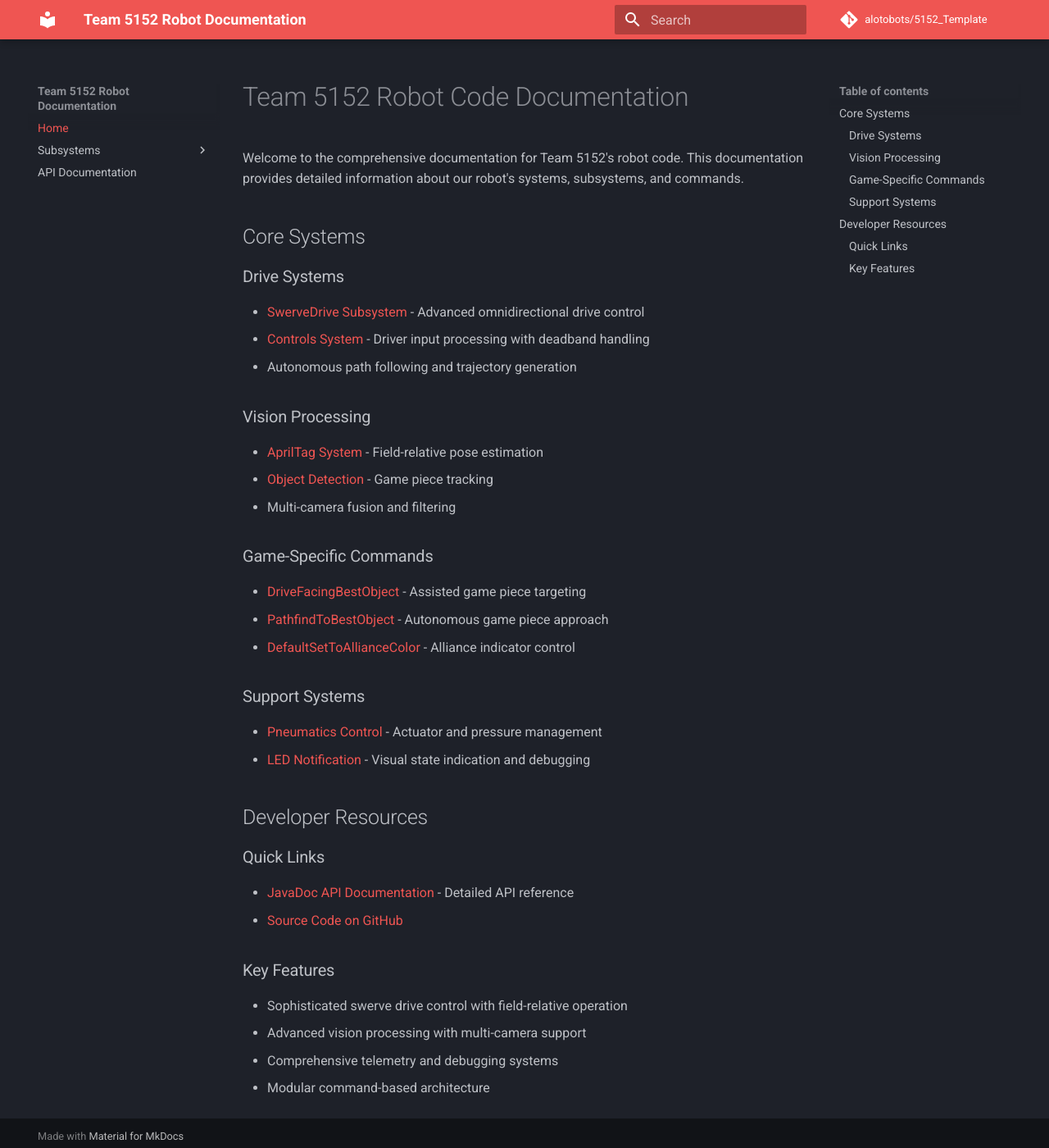
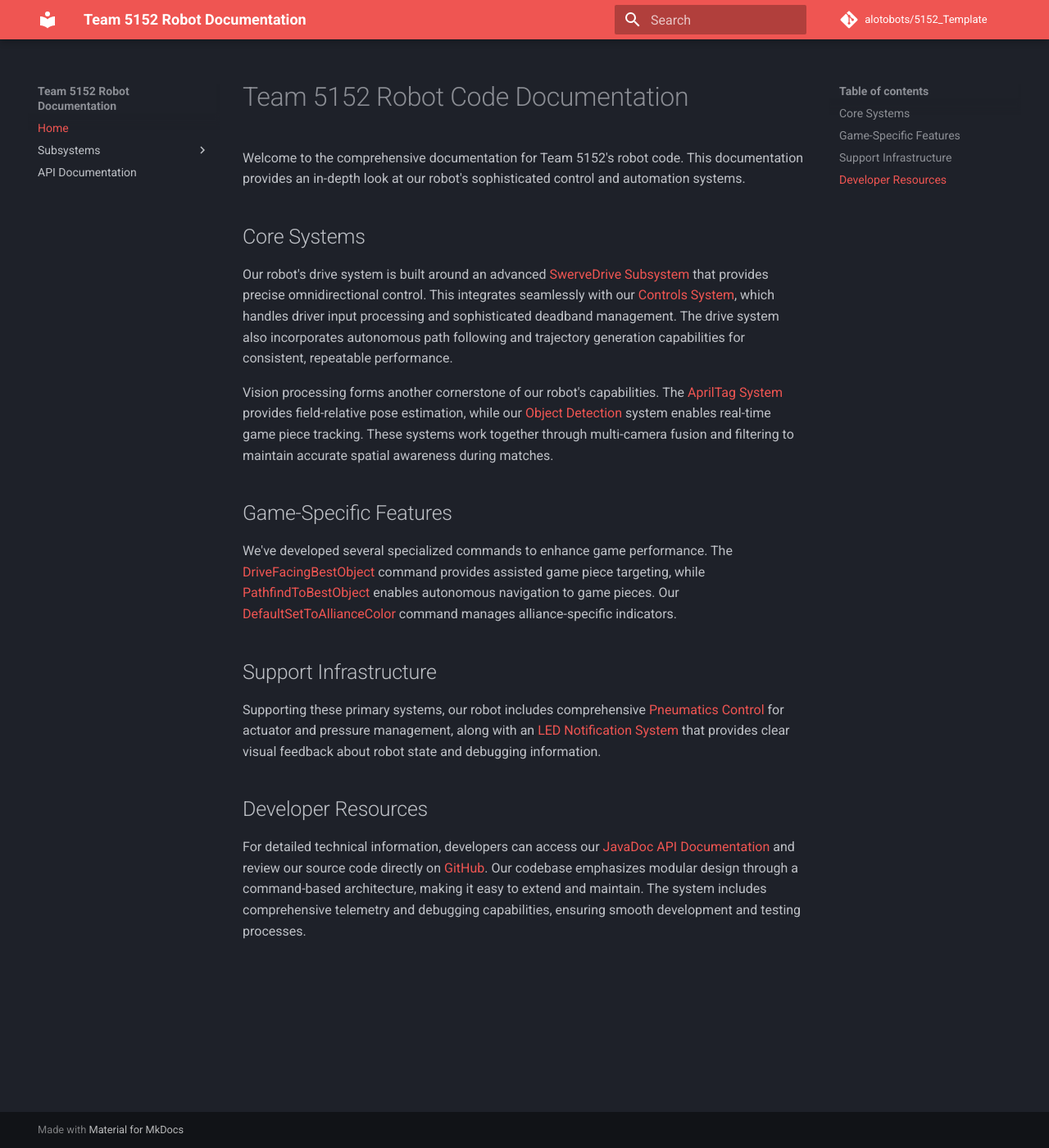
Before and after one commit to 5152Alotobots/5152_Template, an MkDocs documentation site: the page built from docs/mkdocs/docs/index.md, in a window 1280 px wide and 1400 px high. Shown: the whole window at 82% size. Built offline with MkDocs 1.6.1 and Material for MkDocs 9.7.7, drawn with Linux system fonts in a browser that asks for light colours; comment, search, counter and statistics services are not loaded.

Commit message:
docs: Refactor index.md to use narrative documentation style

```diff
--- a/docs/mkdocs/docs/index.md
+++ b/docs/mkdocs/docs/index.md
@@ -1,36 +1,21 @@
 # Team 5152 Robot Code Documentation
 
-Welcome to the comprehensive documentation for Team 5152's robot code. This documentation provides detailed information about our robot's systems, subsystems, and commands.
+Welcome to the comprehensive documentation for Team 5152's robot code. This documentation provides an in-depth look at our robot's sophisticated control and automation systems.
 
 ## Core Systems
 
-### Drive Systems
-- [SwerveDrive Subsystem](./library/subsystems/swerve.md) - Advanced omnidirectional drive control
-- [Controls System](./game/subsystems/controls.md) - Driver input processing with deadband handling
-- Autonomous path following and trajectory generation
+Our robot's drive system is built around an advanced [SwerveDrive Subsystem](./library/subsystems/swerve.md) that provides precise omnidirectional control. This integrates seamlessly with our [Controls System](./game/subsystems/controls.md), which handles driver input processing and sophisticated deadband management. The drive system also incorporates autonomous path following and trajectory generation capabilities for consistent, repeatable performance.
 
-### Vision Processing
-- [AprilTag System](./library/subsystems/vision/apriltag.md) - Field-relative pose estimation
-- [Object Detection](./library/subsystems/vision/objectdetection.md) - Game piece tracking
-- Multi-camera fusion and filtering
+Vision processing forms another cornerstone of our robot's capabilities. The [AprilTag System](./library/subsystems/vision/apriltag.md) provides field-relative pose estimation, while our [Object Detection](./library/subsystems/vision/objectdetection.md) system enables real-time game piece tracking. These systems work together through multi-camera fusion and filtering to maintain accurate spatial awareness during matches.
 
-### Game-Specific Commands
-- [DriveFacingBestObject](./library/commands/drivefacingbestobject.md) - Assisted game piece targeting
-- [PathfindToBestObject](./library/commands/pathfindtobestobject.md) - Autonomous game piece approach
-- [DefaultSetToAllianceColor](./library/commands/defaultsettoalliancecolor.md) - Alliance indicator control
+## Game-Specific Features
 
-### Support Systems
-- [Pneumatics Control](./library/subsystems/pneumatics.md) - Actuator and pressure management
-- [LED Notification](./library/subsystems/bling.md) - Visual state indication and debugging
+We've developed several specialized commands to enhance game performance. The [DriveFacingBestObject](./library/commands/drivefacingbestobject.md) command provides assisted game piece targeting, while [PathfindToBestObject](./library/commands/pathfindtobestobject.md) enables autonomous navigation to game pieces. Our [DefaultSetToAllianceColor](./library/commands/defaultsettoalliancecolor.md) command manages alliance-specific indicators.
+
+## Support Infrastructure
+
+Supporting these primary systems, our robot includes comprehensive [Pneumatics Control](./library/subsystems/pneumatics.md) for actuator and pressure management, along with an [LED Notification System](./library/subsystems/bling.md) that provides clear visual feedback about robot state and debugging information.
 
 ## Developer Resources
 
-### Quick Links
-- [JavaDoc API Documentation](./javadoc/) - Detailed API reference
-- [Source Code on GitHub](https://github.com/5152Alotobots/5152_Template)
-
-### Key Features
-- Sophisticated swerve drive control with field-relative operation
-- Advanced vision processing with multi-camera support
-- Comprehensive telemetry and debugging systems
-- Modular command-based architecture
+For detailed technical information, developers can access our [JavaDoc API Documentation](./javadoc/) and review our source code directly on [GitHub](https://github.com/5152Alotobots/5152_Template). Our codebase emphasizes modular design through a command-based architecture, making it easy to extend and maintain. The system includes comprehensive telemetry and debugging capabilities, ensuring smooth development and testing processes.
```
